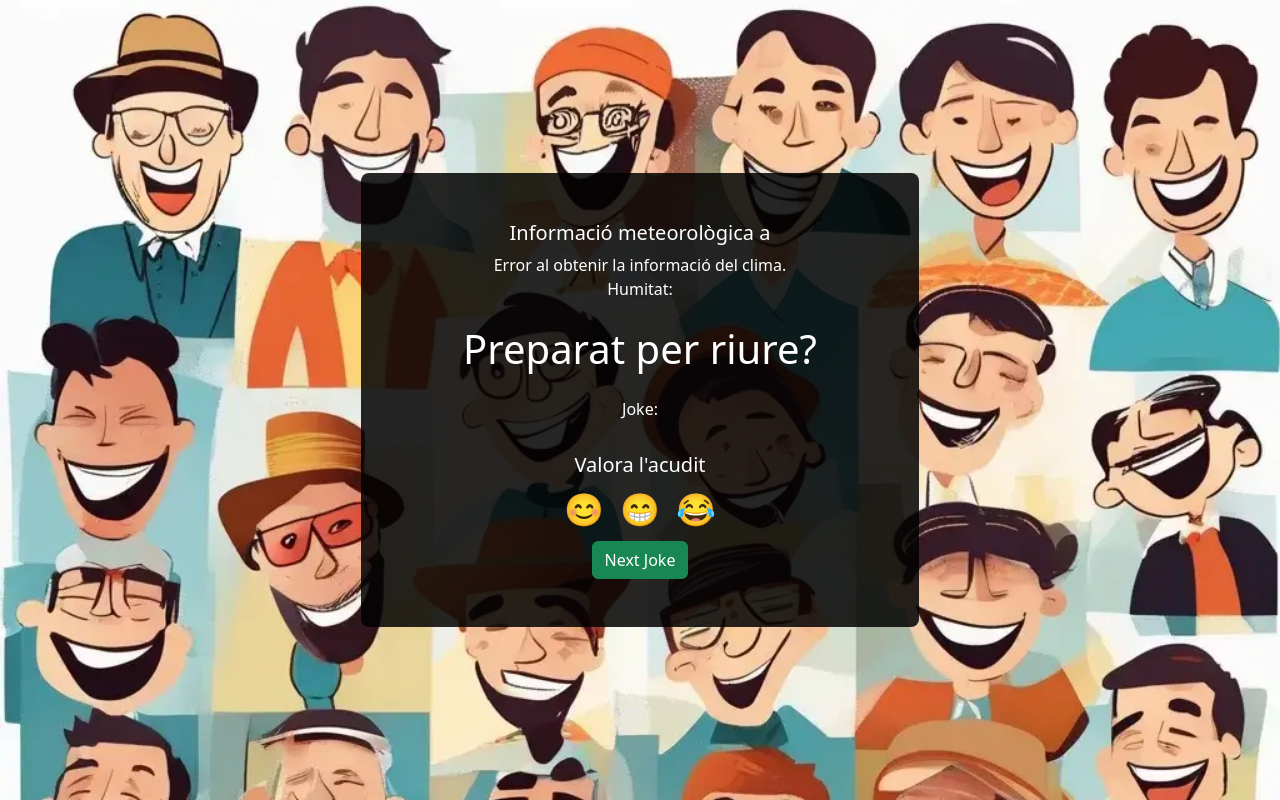
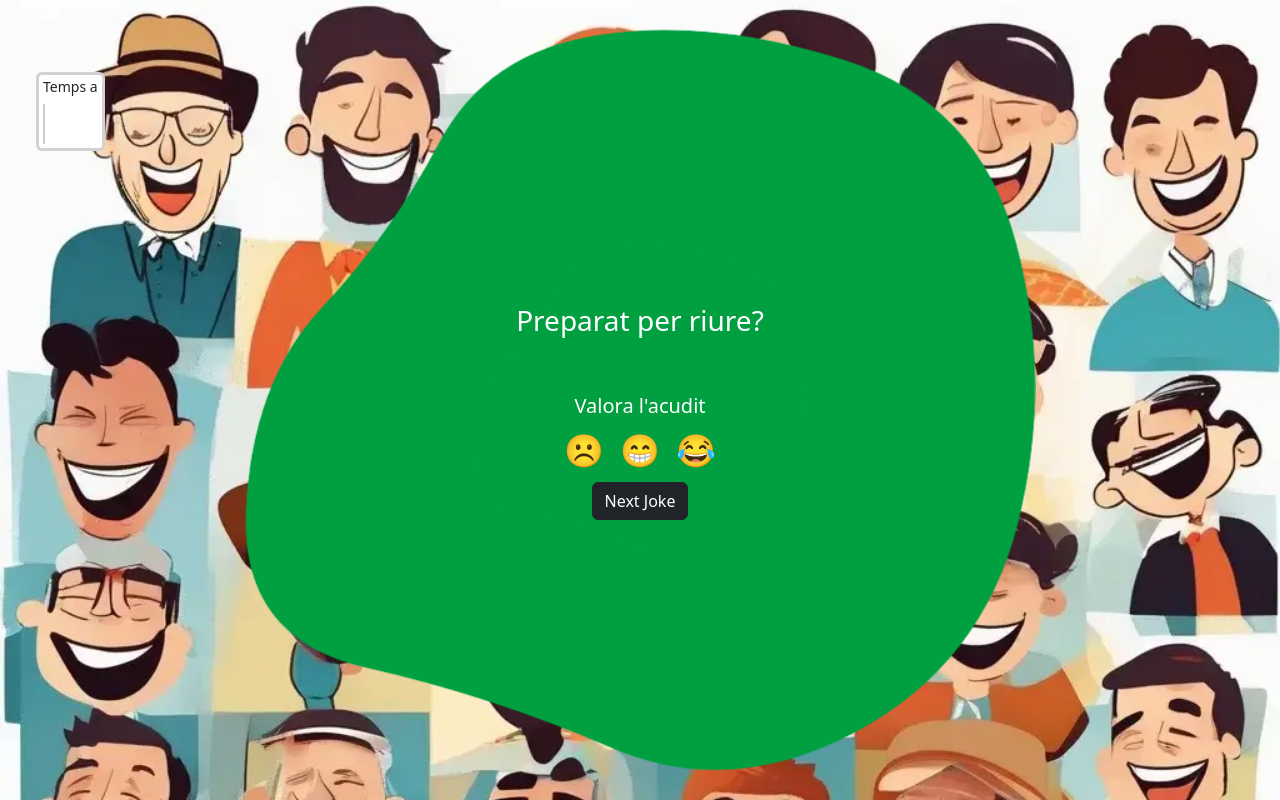
Before and after one commit to Victorreca/4-API, a website with bundled scripts: page index.html in a window 1280 px wide. Built offline with nearby package versions, Linux system fonts and the light colour scheme; no server answers.

Commit message:
Add styles to web

```diff
--- a/index.html
+++ b/index.html
@@ -9,31 +9,45 @@
 </head>
 
 <body>
-    <div class="bg-joke">
-        <div class="container min-vh-100 d-flex align-items-center justify-content-center">
+    <div class="bg-joke position-relative">
+        <div class="container position-absolute top-0 start-0 m-4">
+            <div class="row">
+                <div class="col-12 mt-md-5">
+                    <div class="card border-3" style="width: fit-content">
+                        <div class="card-body p-1 pm-md-4">
+                            <h5 class="card-title fs-meteo">Temps a <span id="currentTown" class="text-nowrap"></span>
+                            </h5>
+                            <div class="d-flex align-items-center card-text">
+                                <img id="weatherIcon" class="d-none" alt="Weather Icon" width="60px">
+                                <div class="separator"></div>
+                                <span id="temp"></span>
+                            </div>
+                        </div>
+                    </div>
+                </div>
+            </div>
+        </div>
+        <div class="container min-vh-100 d-flex align-items-center justify-content-center bg-card-joke">
             <div class="row w-100">
                 <div class="col-12 text-center">
-                    <div class="row d-flex justify-content-center">
+                    <div class="row d-flex justify-content-center px-7">
                         <div
                             class="col-12 col-md-8 col-xl-6 bg-card-joke py-5 text-white rounded-3 px-5 d-flex justify-content-center flex-column">
                             <div>
-                                <h5>Informació meteorològica a <span id="currentTown" class="text-nowrap"></span></h5>
-                                <span id="infoMeteo" class="d-block"></span>
-                                <span class="d-block">Humitat: <span id="infoHumidity"></span></span>
                                 <h1 class="mt-4">Preparat per riure?</h1>
-                                <p class="py-3">
-                                    Joke: <span id="newJoke"></span>
+                                <p class="py-1 py-md-3 px-3 px-md-5">
+                                    <span id="newJoke"></span>
                                 </p>
                                 <h5>Valora l'acudit</h5>
                                 <div class="emoji-rating">
                                     <input type="radio" id="emoji1" name="emojiRating" value="1">
-                                    <label for="emoji1">😊</label>
+                                    <label for="emoji1">☹️</label>
                                     <input type="radio" id="emoji2" name="emojiRating" value="2">
                                     <label for="emoji2">😁</label>
                                     <input type="radio" id="emoji3" name="emojiRating" value="3">
                                     <label for="emoji3">😂</label>
                                 </div>
-                                <button type="button" class="btn btn-success mt-2" onclick="showJoke()">Next
+                                <button type="button" class="btn btn-dark mt-2" onclick="showJoke()">Next
                                     Joke</button>
                             </div>
                         </div>
--- a/sass/styles.scss
+++ b/sass/styles.scss
@@ -1,5 +1,8 @@
 @import "../node_modules/bootstrap/scss/bootstrap.scss";
 
+h1 {
+  font-size: 20px;
+}
 .bg-joke {
   background-image: url("../assets/img/bg-joke.webp");
   background-repeat: no-repeat, repeat;
@@ -7,8 +10,12 @@
   height: 100vh;
 }
 .bg-card-joke {
-  background-color: rgb(2 2 2 / 85%);
-  min-height: 300px;
+  background-image: url("../assets/img/blob-pattern.png");
+  background-repeat: no-repeat;
+  background-size: contain;
+  background-position: center;
+
+  padding: 20px;
 }
 .emoji-rating {
   display: flex;
@@ -34,3 +41,34 @@
     transform: scale(1.3);
   }
 }
+.fs-meteo {
+  font-size: 10px;
+}
+span#temp {
+  font-size: 10px;
+}
+img#weatherIcon {
+  width: 45px;
+}
+.separator {
+  width: 2px;
+  height: 40px;
+  background-color: #ccc;
+  margin: 0 10px 0 0;
+  display: block;
+}
+
+@media (min-width: 768px) {
+  h1 {
+    font-size: 28px;
+  }
+  .fs-meteo {
+    font-size: 14px;
+  }
+  span#temp {
+    font-size: 16px;
+  }
+  img#weatherIcon {
+    width: 60px;
+  }
+}
--- a/src/main.ts
+++ b/src/main.ts
@@ -84,45 +84,48 @@ const showJoke = async (): Promise<void> => {
 
 const showWheater = async (): Promise<void> => {
   const apiKey = "63328fd6f4579d92c2bfb4a3eb86a02d";
-  const infoMeteo = document.getElementById(
-    "infoMeteo"
-  ) as HTMLSpanElement | null;
-  const infoHumidity = document.getElementById(
-    "infoHumidity"
-  ) as HTMLSpanElement | null;
+  const weatherIcon = document.getElementById(
+    "weatherIcon"
+  ) as HTMLImageElement | null;
+  const infoTemp = document.getElementById("temp") as HTMLSpanElement | null;
+
   const currentTown = document.getElementById(
     "currentTown"
   ) as HTMLSpanElement | null;
 
-  if (!infoMeteo) {
-    console.error("'infoMeteo' doesn't exist.");
+  if (!weatherIcon) {
+    console.error("'weatherIcon' doesn't exist.");
     return;
   }
-  if (!infoHumidity) {
-    console.error("'infoHumidity' doesn't exist.");
+  if (!infoTemp) {
+    console.error("'infoTemp' doesn't exist.");
     return;
   }
+
   if (!currentTown) {
     console.error("currentTown' doesn't exist.");
     return;
   }
 
-  const url = `https://api.openweathermap.org/data/2.5/weather?lat=41.63&lon=2.21&appid=${apiKey}`;
+  //   const url = `https://api.openweathermap.org/data/2.5/weather?lat=16.87&lon=43.21&appid=${apiKey}`;
+  const url = `https://api.openweathermap.org/data/2.5/weather?lat=41.63&lon=2.21&appid=${apiKey}&units=metric`;
 
   try {
     const response = await fetch(url);
     const result = await response.json();
     currentTown.textContent = result.name + ":";
-    const weatherNow = result.weather[0].description;
-    const capitalLetterWeatherNow =
-      weatherNow.charAt(0).toUpperCase() + weatherNow.slice(1);
-    weatherNow;
-    infoMeteo.textContent = capitalLetterWeatherNow;
-    const humidityNow = result.main.humidity;
-    infoHumidity.textContent = humidityNow + "%";
+    const weatherIconCode = result.weather[0].icon;
+    const tempInfo = parseInt(result.main.temp);
+
+    infoTemp.textContent = `${tempInfo}°C`;
+    weatherIcon.src =
+      "https://openweathermap.org/img/wn/" + weatherIconCode + "@2x.png";
+    if (weatherIconCode) {
+      weatherIcon.classList.remove("d-none");
+      weatherIcon.classList.add("d-block");
+    }
   } catch (error) {
     console.error(error);
-    infoMeteo.textContent = "Error al obtenir la informació del clima.";
   }
 };
 
```
Also changed, not shown: assets/img/blob-pattern.png (added), build/main.js, css/styles.css, 1 other file.
